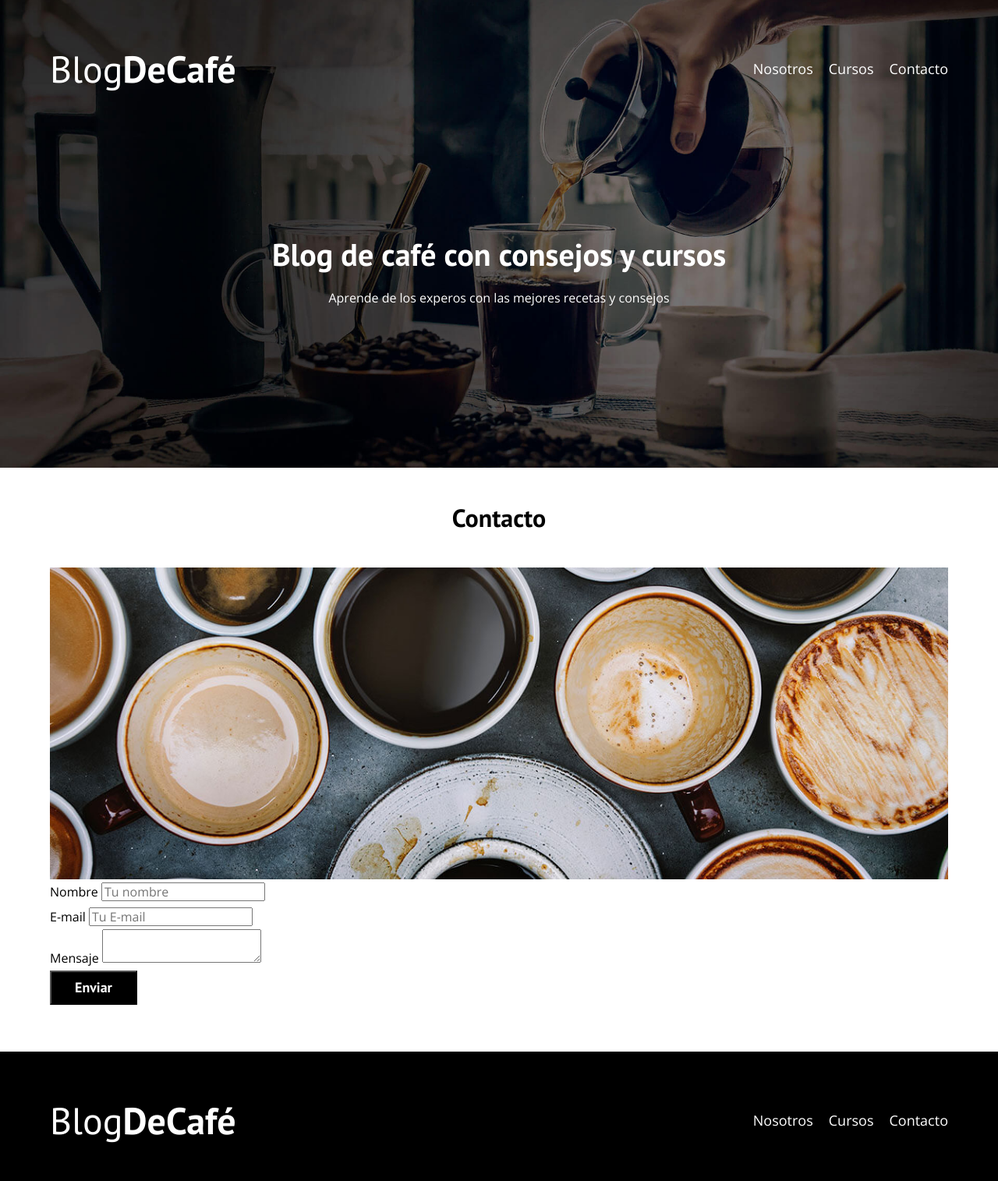
After one commit to miguelex/DWC, a PHP site: page /contacto.html in a window 1280 px wide. The commit adds this page. Shown: the whole page at 78% size. Run offline with PHP 8.4, Linux system fonts and the light colour scheme.

Commit message:
feat (BlogCafe): Add Contact Form

```diff
--- /dev/null
+++ b/blogdecafe/contacto.html
@@ -0,0 +1,72 @@
+<!DOCTYPE html>
+<html lang="en">
+<head>
+    <meta charset="UTF-8">
+    <meta http-equiv="X-UA-Compatible" content="IE=edge">
+    <meta name="viewport" content="width=device-width, initial-scale=1.0">
+    <title>BlogDeCafe</title>
+    <link rel="stylesheet" href="css/normalize.css">
+    <link rel="preconnect" href="https://fonts.googleapis.com">
+    <link rel="preconnect" href="https://fonts.gstatic.com" crossorigin>
+    <link href="https://fonts.googleapis.com/css2?family=Open+Sans&family=PT+Sans:wght@400;700&family=Staatliches&display=swap" rel="stylesheet">
+    <link rel="stylesheet" href="css/style.css">
+</head>
+<body>
+    <header class="header">
+        <div class="contenedor">
+            <div class="barra">
+                <a href="index.html" class="logo">
+                    <h1 class="logo__nombre no-margin centrar-texto">Blog<span class="logo__bold">DeCafé</span></h1>
+                </a>
+                <nav class="navegacion">
+                    <a href="nosotros.html" class="navegacion__enlace">Nosotros</a>
+                    <a href="cursos.html" class="navegacion__enlace">Cursos</a>
+                    <a href="contacto.html" class="navegacion__enlace">Contacto</a>
+                </nav>
+            </div>
+        </div>
+        <div class="header__texto">
+            <h2 class="no-margin">Blog de café con consejos y cursos</h2>
+            <p class="no-margin">Aprende de los experos con las mejores recetas y consejos</p>
+        </div>
+    </header>
+
+    <main class="contenedor">
+        <h3 class="centrar-texto">Contacto</h3>
+
+        <div class="contacto-bg"></div>
+        <form class="formulario">
+            <div class="campo">
+                <label for="nombre">Nombre</label>
+                <input type="text" placeholder="Tu nombre" id="nombre">
+            </div>
+            <div class="campo">
+                <label for="email">E-mail</label>
+                <input type="email" placeholder="Tu E-mail" id="email">
+            </div>
+            <div class="campo">
+                <label for="mensaje">Mensaje</label>
+                <textarea id="mensaje"></textarea>
+            </div>
+            <div class="campo">
+                <input type="submit" value="Enviar" class="boton boton--primario">
+            </div>
+        </form>
+    </main>
+
+    <footer class="footer">
+        <div class="contenedor">
+            <div class="barra">
+                <a href="index.html" class="logo">
+                    <h1 class="logo__nombre no-margin centrar-texto">Blog<span class="logo__bold">DeCafé</span></h1>
+                </a>
+                <nav class="navegacion">
+                    <a href="nosotros.html" class="navegacion__enlace">Nosotros</a>
+                    <a href="cursos.html" class="navegacion__enlace">Cursos</a>
+                    <a href="contacto.html" class="navegacion__enlace">Contacto</a>
+                </nav>
+            </div>
+        </div>
+    </footer>
+</body>
+</html>
--- a/blogdecafe/css/style.css
+++ b/blogdecafe/css/style.css
@@ -188,15 +188,19 @@ img {
     border: none;
     margin-bottom: 0;
 }
-.widget-curso__label {
+.widget-curso__label,
+.curso__label {
     font-family: var(--fuenteHeading);
     font-weight: bold;
 }
-.widget-curso__info {
+.widget-curso__info,
+.curso__info {
     font-weight: normal;
 }
 .widget-curso__label,
-.widget-curso__info {
+.widget-curso__info,
+.curso__label,
+.curso__info {
     font-size: 2rem;
 }
 
@@ -216,3 +220,30 @@ img {
     }
 
 }
+
+/* cursos */
+.curso {
+    padding: 3rem 0;
+    border-bottom: 1px solid var(--gris);
+}
+
+@media (min-width: 768px) {
+    .curso {
+        display: grid;
+        grid-template-columns: 1fr 2fr;
+        column-gap: 2rem;
+    }
+}
+
+.curso:last-of-type {
+    border-bottom: none;
+}
+
+/* contacto */
+
+.contacto-bg {
+    background-image: url(../img/contacto.jpg);
+    background-size: cover;
+    background-repeat: no-repeat;
+    height: 40rem;
+}
```
Also changed, not shown: blogdecafe/cursos.html (+46 -3 lines), blogdecafe/entrada.html (added, +62 -0 lines).
